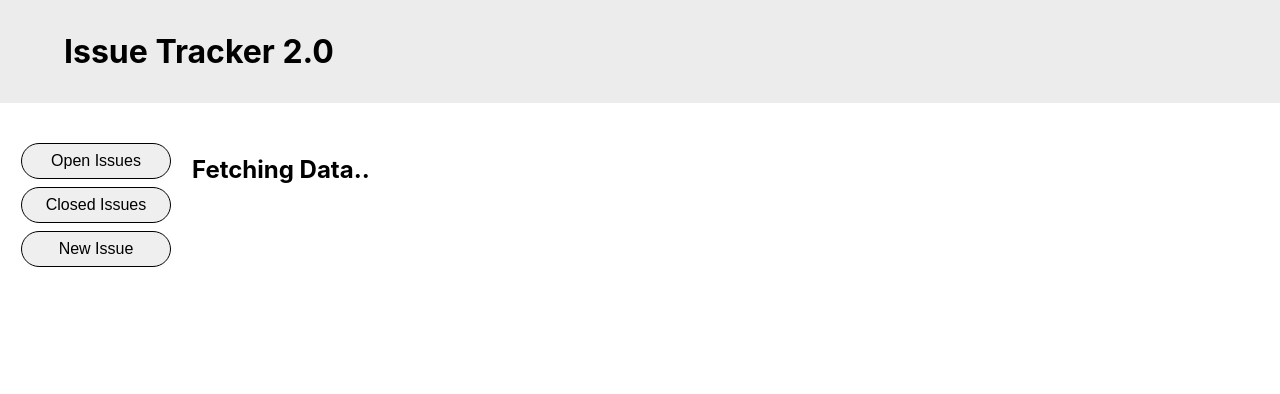
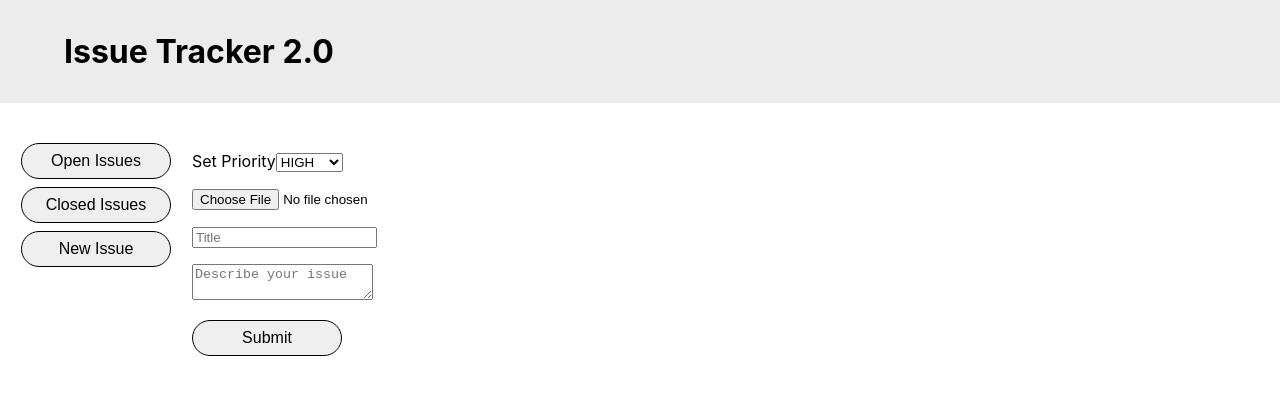
Before and after one commit to MauriceOppenberger/Issue-Tracker, a React (Create React App) app: page /create-new-issue in a window 1280 px wide. Shown: the top 394 px of the page. Built offline with nearby package versions, Linux system fonts and the light colour scheme.

Commit message:
create form component for new issues

```diff
--- a/src/App.js
+++ b/src/App.js
@@ -2,6 +2,7 @@ import React from "react";
 import { BrowserRouter as Router, Route, Switch } from "react-router-dom";
 import IssueList from "./components/IssueList";
 import Loading from "./components/Loading";
+import NewIssueForm from "./components/NewIssueForm";
 
 import "./App.css";
 import Layout from "./components/Layout";
@@ -18,7 +19,8 @@ function App() {
               path="/open-issues"
               render={props => <IssueList {...props} />}
             />
-            <Route path="/create-new-issue" component={Loading} />
+            <Route path="/closed-issues" component={Loading} />
+            <Route path="/create-new-issue" component={NewIssueForm} />
           </Switch>
         </Layout>
       </Router>
--- a/src/components/Loading.js
+++ b/src/components/Loading.js
@@ -8,7 +8,7 @@ const Loading = () => {
       updateText(prevState => {
         return text === "Fetching Data..." ? "Fetching Data" : `${prevState}.`;
       });
-    }, 500);
+    }, 300);
   }, [text]);
 
   return (
--- /dev/null
+++ b/src/components/NewIssueForm.js
@@ -0,0 +1,44 @@
+import React from "react";
+import NewIssueFormWrapper from "./styles/NewIssueFormWrapper";
+
+const NewIssueForm = props => {
+  console.log(props);
+  return (
+    <NewIssueFormWrapper>
+      <form>
+        <p>
+          <label>
+            Set Priority
+            <select>
+              <option>HIGH</option>
+              <option>MEDIM</option>
+              <option>LOW</option>
+            </select>
+          </label>
+        </p>
+        <p>
+          <input type="file" name="file" id="file"></input>
+          {/* <label for="file">Uploade Supporting document</label> */}
+        </p>
+        <p>
+          <label>
+            <input type="text" placeholder="Title"></input>
+          </label>
+        </p>
+        <p>
+          <label>
+            <textarea type="text" placeholder="Describe your issue"></textarea>
+          </label>
+        </p>
+        <button
+          className="btn nav-button"
+          onClick={() => props.history.push("/open-issues")}
+        >
+          Submit
+        </button>
+      </form>
+    </NewIssueFormWrapper>
+  );
+};
+
+export default NewIssueForm;
--- /dev/null
+++ b/src/components/styles/NewIssueFormWrapper.js
@@ -0,0 +1,5 @@
+import styled from "styled-components";
+
+const NewIssueFormWrapper = styled.div``;
+
+export default NewIssueFormWrapper;
```
